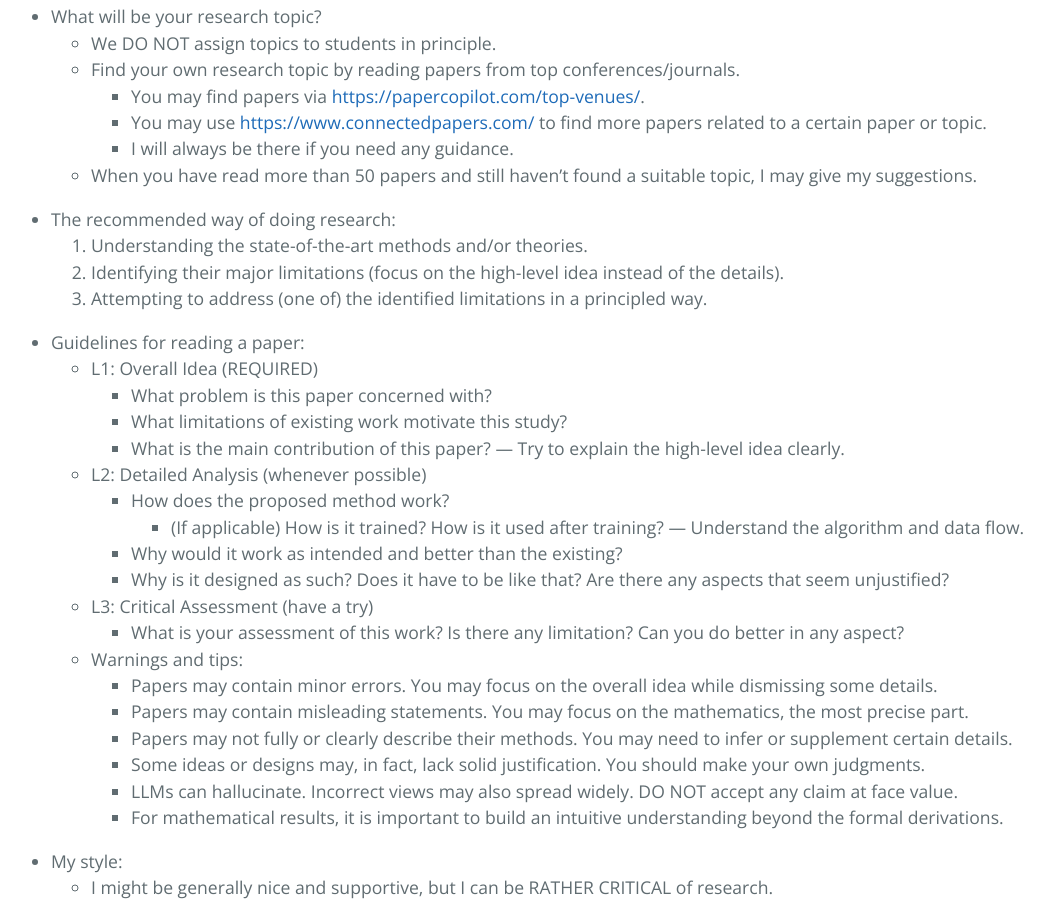
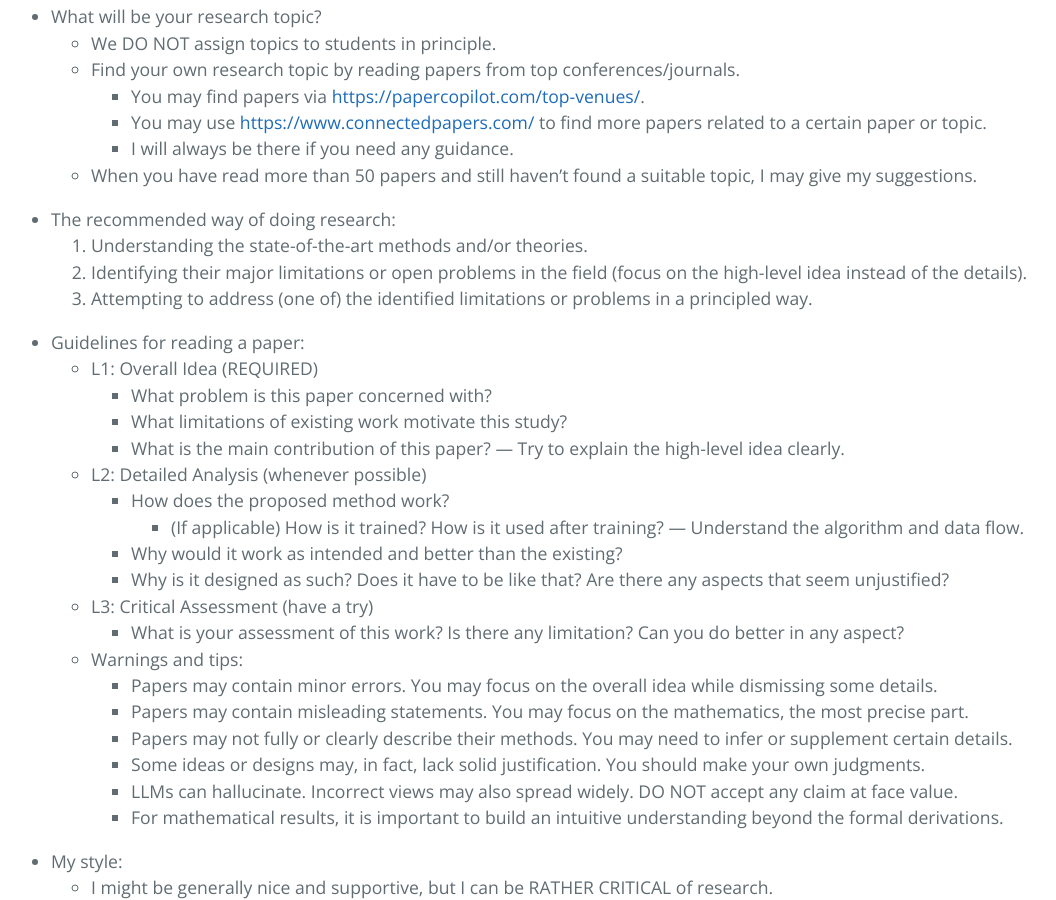
Before and after one commit to ZhimingZhou/zhimingzhou.github.io, a Jekyll site: the page built from _posts/2020-12-09-Prospective-Students.md, in a window 1280 px wide and 900 px high, scrolled down 652 px. Shown: the whole window, without its empty margins (85-1141 px from the left). Built offline with Jekyll 4.4.1, drawn with Linux system fonts in a browser that asks for light colours.

Commit message:
Update 2020-12-09-Prospective-Students.md

```diff
--- a/_posts/2020-12-09-Prospective-Students.md
+++ b/_posts/2020-12-09-Prospective-Students.md
@@ -31,8 +31,8 @@ I’m looking for TALENTED students with GENUINE enthusiasm for FUNDAMENTAL rese
 <!--  -->
 - The recommended way of doing research:
 	1. Understanding the state-of-the-art methods and/or theories.
-	2. Identifying their major limitations (focus on the high-level idea instead of the details).
-	3. Attempting to address (one of) the identified limitations in a principled way.
+	2. Identifying their major limitations or open problems in the field (focus on the high-level idea instead of the details).
+	3. Attempting to address (one of) the identified limitations or problems in a principled way.
 
 <!--  -->
 - Guidelines for reading a paper:
```
